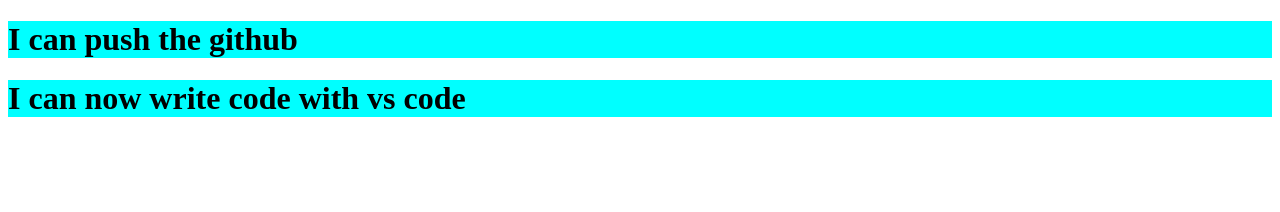
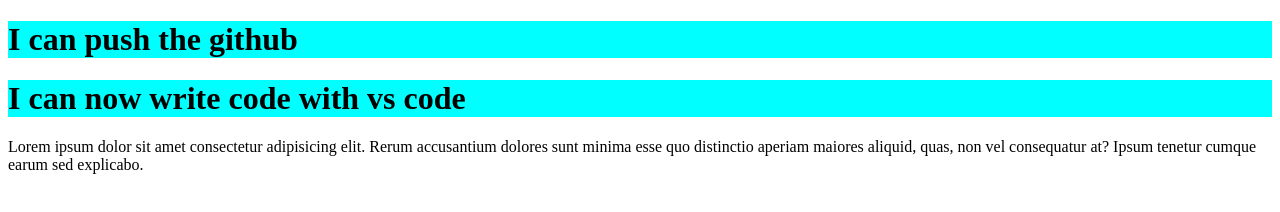
Before and after one commit to Nishu5787/my-second-repo, a plain HTML site: page index.html in a window 1280 px wide. Drawn offline with Linux system fonts and the light colour scheme.

Commit message:
added paragharap

```diff
--- a/index.html
+++ b/index.html
@@ -9,5 +9,8 @@
 <body>
     <h1>I can push the github</h1>
     <h1>I can now write code with vs code</h1>
+    <p>Lorem ipsum dolor sit amet consectetur adipisicing elit. Rerum accusantium dolores sunt minima esse quo distinctio aperiam maiores aliquid, quas, non vel consequatur at? Ipsum tenetur cumque earum sed explicabo.
+
+    </p>
 </body>
 </html>
```
